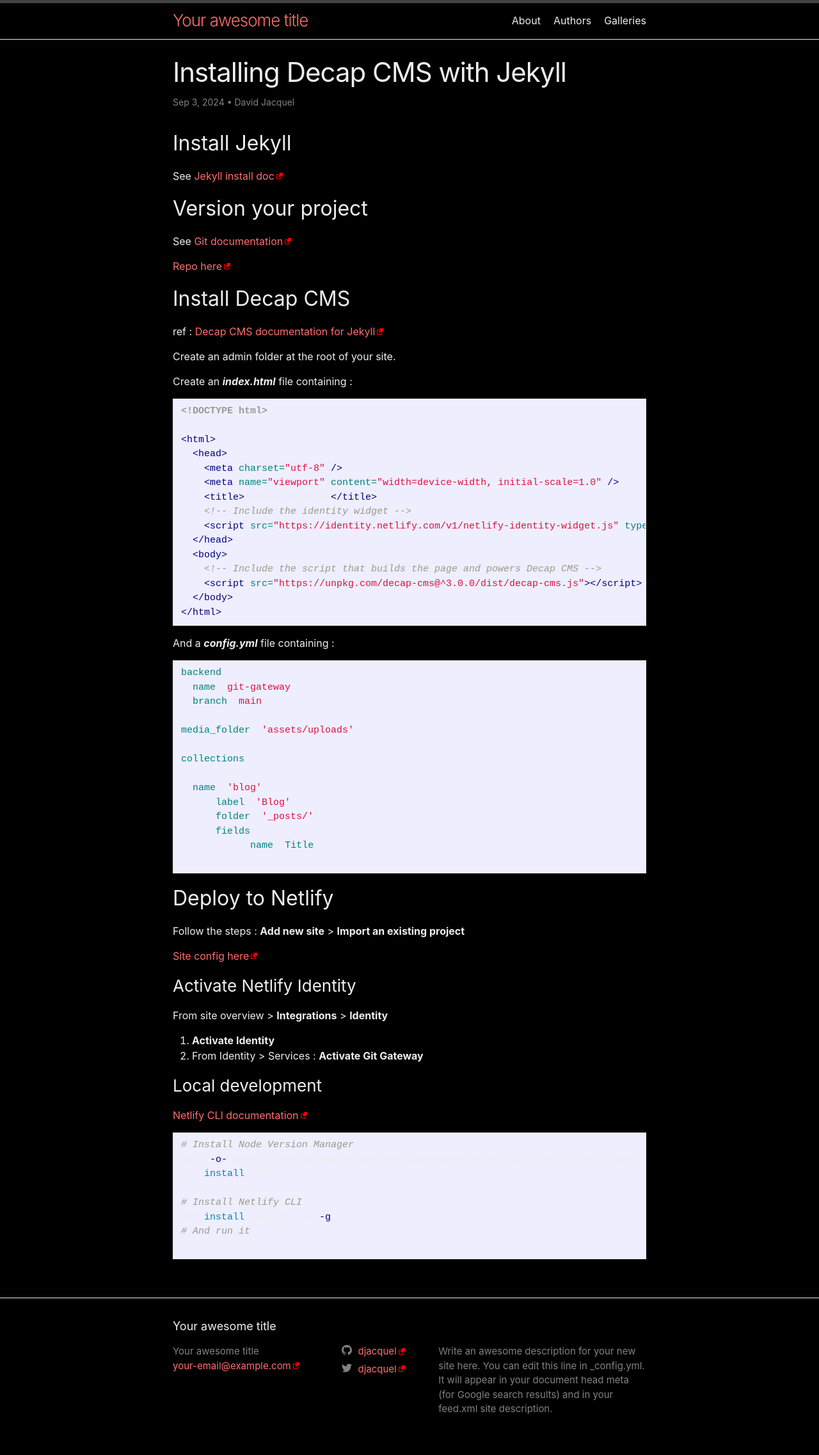
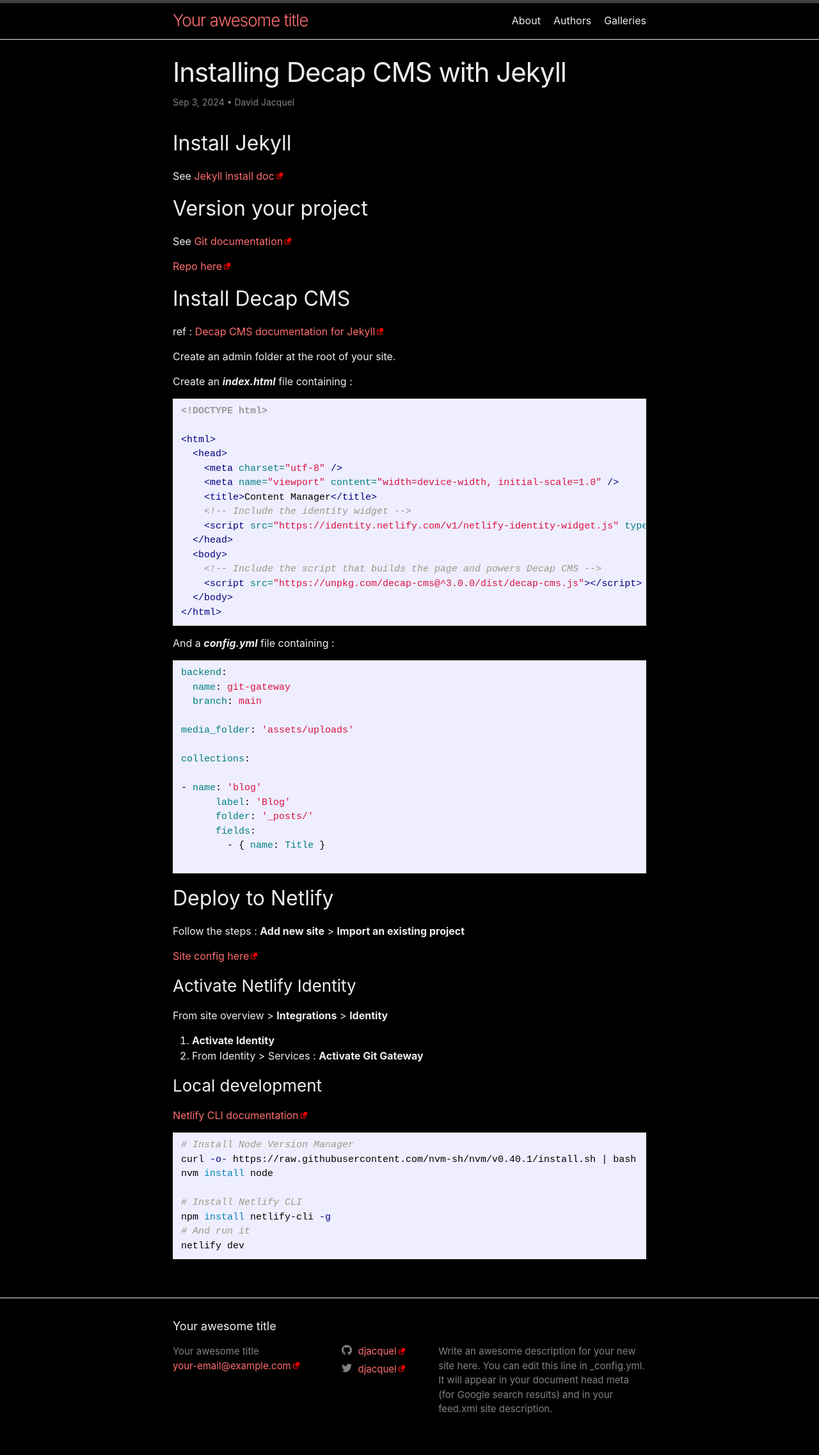
Before and after one commit to numerique-lde52/cdt, a Jekyll site: the page built from _posts/2024-09-03-installing-decap-cms-with-jekyll.md, in a window 1280 px wide. Shown: the whole page at 64% size. Built offline with Jekyll 4.4.1, drawn with Linux system fonts in a browser that asks for light colours.

Commit message:
styling code

```diff
--- a/assets/main.scss
+++ b/assets/main.scss
@@ -40,3 +40,7 @@
 .hidden-caption-content {
   display: none;
 }
+
+.highlight code{
+  color: #000;
+}
```
